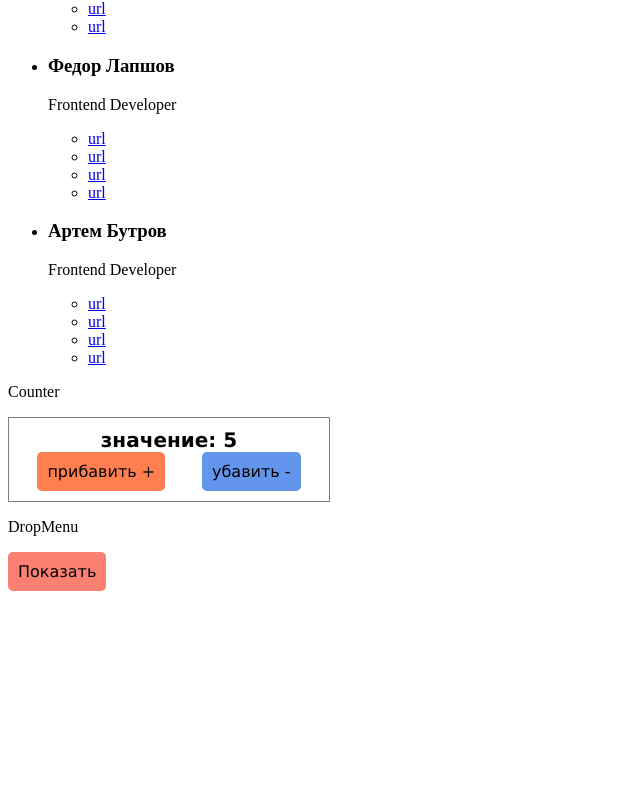
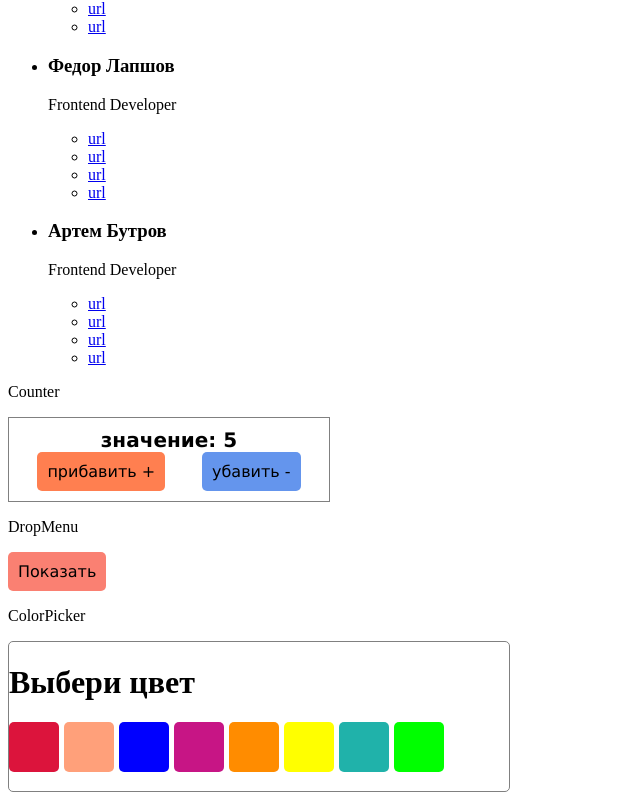
Before and after one commit to ialiev685/examples-react, a React (Create React App) app: page / in a window 1280 px wide. Shown: the part 435-1235 px from the top of the page, without its empty margins (0-640 px from the left). Before the commit the page ends 1034 px from the top, so only its background shows below. Built offline with nearby package versions, Linux system fonts and the light colour scheme.

Commit message:
make colorPicker

```diff
--- a/package.json
+++ b/package.json
@@ -6,6 +6,7 @@
     "@testing-library/jest-dom": "^5.11.4",
     "@testing-library/react": "^11.1.0",
     "@testing-library/user-event": "^12.1.10",
+    "node-sass": "^4.14.1",
     "react": "^17.0.2",
     "react-dom": "^17.0.2",
     "react-scripts": "4.0.3",
--- a/src/App.js
+++ b/src/App.js
@@ -8,6 +8,9 @@ import OurTeamlList from './OurTemaList/OurTeamList.jsx';
 
 import CounterTwo from './CounterTwo';
 import DropMenu from './DropMenu';
+
+import dataColorPicker from './dataColorPicker/ColorPicker.json';
+import ColorPicker from './ColorPicker';
 
 const App = () => {
   return (
@@ -23,6 +26,8 @@ const App = () => {
       <CounterTwo initialValue={5} />
       <p>DropMenu</p>
       <DropMenu />
+      <p>ColorPicker</p>
+      <ColorPicker data={dataColorPicker} />
     </>
   );
 };
--- /dev/null
+++ b/src/ColorPicker/ColorPicker.jsx
@@ -0,0 +1,44 @@
+import { Component } from 'react';
+import './ColorPicker.scss';
+
+class ColorPicker extends Component {
+  constructor(props) {
+    super(props);
+    this.state = {
+      activeButton: '',
+    };
+  }
+
+  setActiveindex = index => {
+    this.setState({ activeButton: index });
+  };
+
+  makeOptionClassName = index => {
+    const optionClass = ['color-picker__button'];
+    if (index === this.state.activeButton)
+      optionClass.push('color-picker__button--active');
+    return optionClass.join(' ');
+  };
+
+  render() {
+    const data = this.props.data;
+
+    return (
+      <div className="color-picker">
+        <h1 className="color-picker__title">Выбери цвет</h1>
+        <ul className="color-picker__list">
+          {data.map(({ id, color }, index) => (
+            <button
+              key={id}
+              className={this.makeOptionClassName(index)}
+              style={{ backgroundColor: color }}
+              onClick={() => this.setActiveindex(index)}
+            ></button>
+          ))}
+        </ul>
+      </div>
+    );
+  }
+}
+
+export default ColorPicker;
--- /dev/null
+++ b/src/ColorPicker/ColorPicker.scss
@@ -0,0 +1,27 @@
+.color-picker {
+  border: 1px solid gray;
+  border-radius: 5px;
+  width: 500px;
+  &__list {
+    padding: 0;
+  }
+  &__button {
+    width: 50px;
+    height: 50px;
+
+    outline: none;
+    border: none;
+
+    border-radius: 5px;
+
+    margin-right: 5px;
+
+    transition-property: transform;
+    transition-duration: 250ms;
+    transition-timing-function: linear;
+  }
+
+  &__button--active {
+    transform: scale(1.25);
+  }
+}
--- /dev/null
+++ b/src/ColorPicker/index.js
@@ -0,0 +1 @@
+export { default } from './ColorPicker.jsx';
--- a/src/OurTemaList/OurTeamList.jsx
+++ b/src/OurTemaList/OurTeamList.jsx
@@ -1,7 +1,6 @@
 import OurTeam from '../OurTeam/OurTeam';
 
 const OurTeamlList = ({ data }) => {
-  console.log(data);
   return (
     <ul>
       {data.map(el => {
--- /dev/null
+++ b/src/dataColorPicker/ColorPicker.json
@@ -0,0 +1,10 @@
+[
+  { "id": "id-1", "color": "#DC143C" },
+  { "id": "id-2", "color": "#FFA07A" },
+  { "id": "id-3", "color": "#0000FF" },
+  { "id": "id-4", "color": "#C71585" },
+  { "id": "id-5", "color": "#FF8C00" },
+  { "id": "id-6", "color": "#FFFF00" },
+  { "id": "id-7", "color": "#20B2AA" },
+  { "id": "id-8", "color": "#00FF00" }
+]
```
Also changed, not shown: 1 other file (tests, documents, lock files or other folders).
